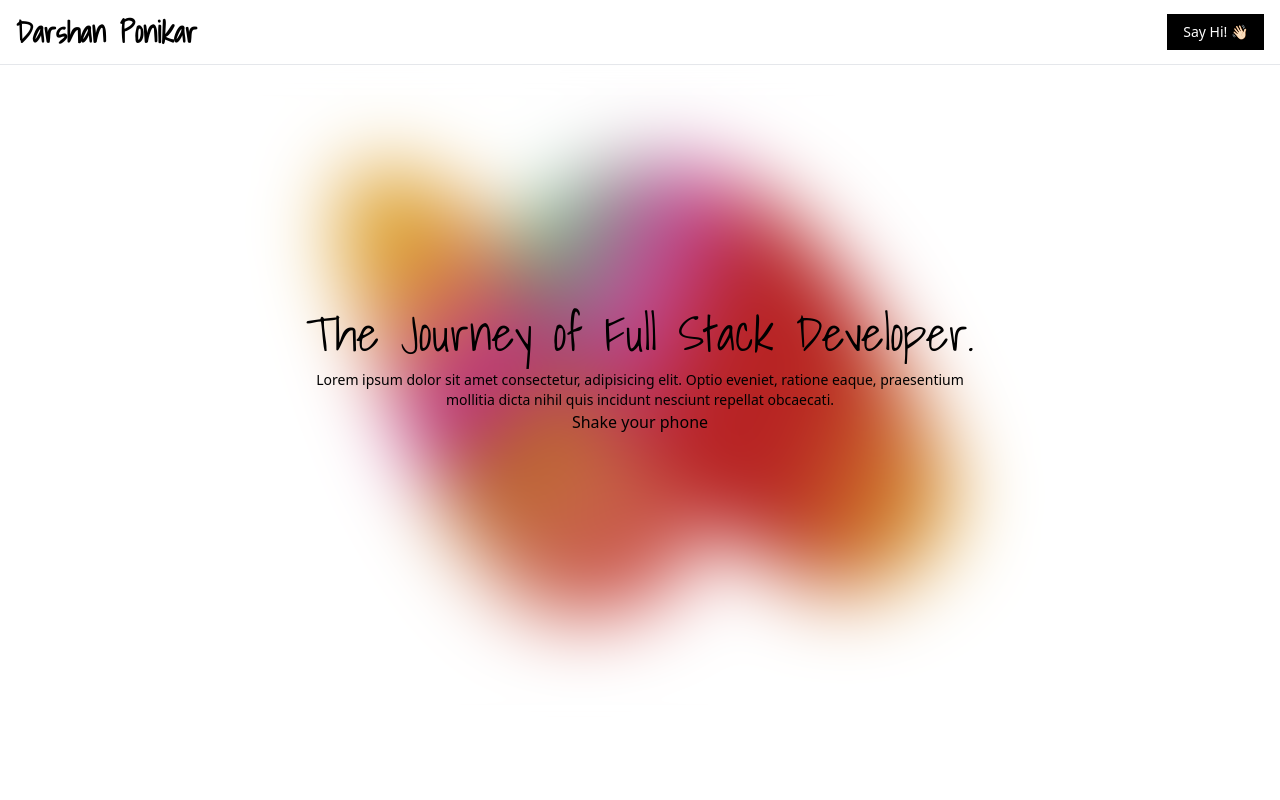
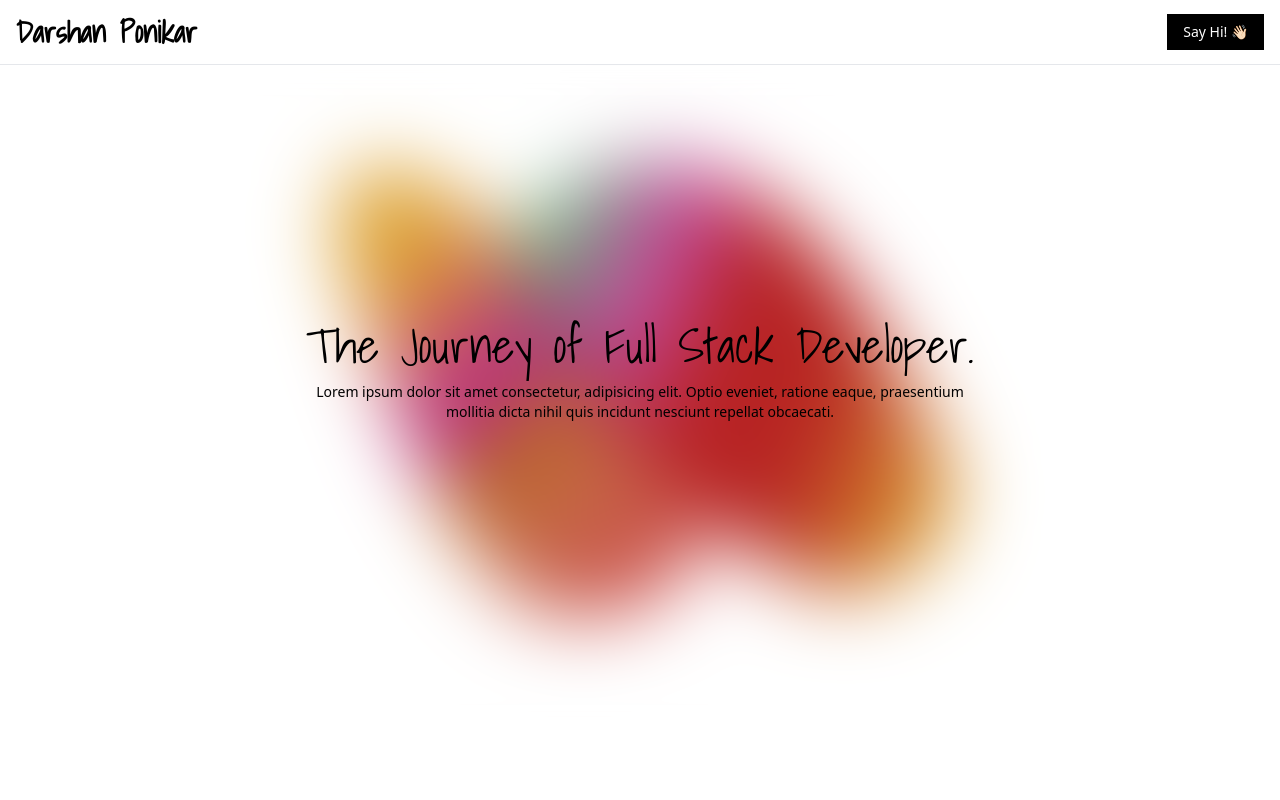
Before and after one commit to ponikar/ponikar, a Next.js app: page / in a window 1280 px wide. Shown: the top 800 px of the page. Built offline with nearby package versions, Linux system fonts and the light colour scheme; some icons are missing.

Commit message:
Reverting experiment

```diff
--- a/src/components/Hero/Hero.tsx
+++ b/src/components/Hero/Hero.tsx
@@ -1,20 +1,8 @@
 /* eslint-disable @next/next/no-img-element */
-import Image from "next/image";
-import React, { useEffect, useState } from "react";
-import { SocialIcon } from "../SocialIcon";
+import React from "react";
 import { SocialLink } from "../SocialLinks/SocialLink";
 import styles from "./hero.module.css";
 export const Hero = () => {
-  const [acl, setAcl] = useState("Shake your phone");
-  useEffect(() => {
-    if (window.DeviceMotionEvent) {
-      window.addEventListener("devicemotion", (e) => {
-        setAcl(`${e.acceleration?.x}:${e.acceleration?.y}`);
-      });
-    } else {
-      alert("DEVICE MOTION IS NOT THERE");
-    }
-  }, []);
   return (
     <section className={styles.hero_container}>
       <img
@@ -35,7 +23,6 @@ export const Hero = () => {
           eveniet, ratione eaque, praesentium mollitia dicta nihil quis incidunt
           nesciunt repellat obcaecati.
         </p>
-        {acl}
       </div>
 
       <div className="mt-10">
```
